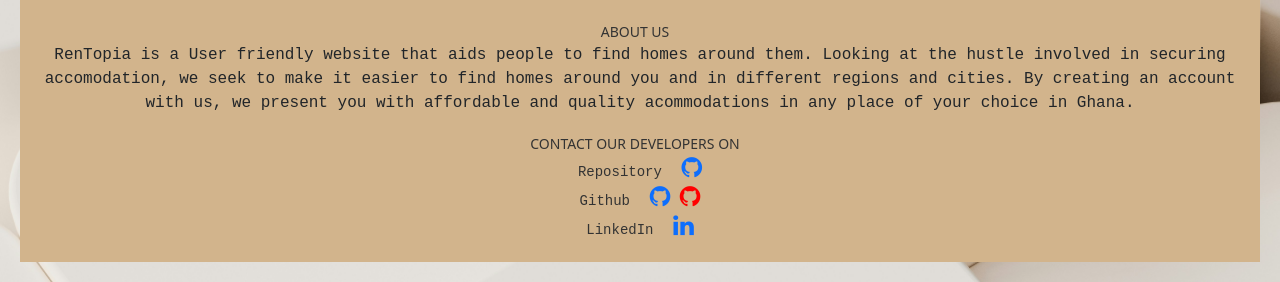
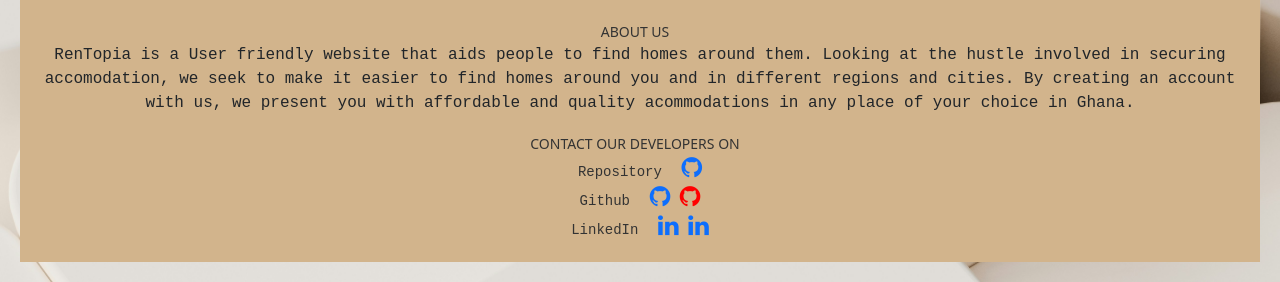
Before and after one commit to angelotheman/RenTopia, a Flask app: page / in a window 1280 px wide. Shown: the part 1122-1404 px from the top of the page. Run offline with Flask 3, Linux system fonts and the light colour scheme.

Commit message:
INdex file updated

```diff
--- a/view/templates/index.html
+++ b/view/templates/index.html
@@ -92,6 +92,8 @@
                     <div class="repo">
                         <li>LinkedIn</li>
                         <a href="https://www.linkedin.com/in/kuffour-emmanuel-osei-a45313260/" target="_blank"><i class="fa fa-linkedin" style="font-size:24px"></i></a>
+			<a href="https://www.linkedin.com/in/angelotheman/" target="_blank"><i class="fa fa-linkedin" style="font-size:24px"></i></a>
+
                     </div>
                 </div>
             </ul>
```
